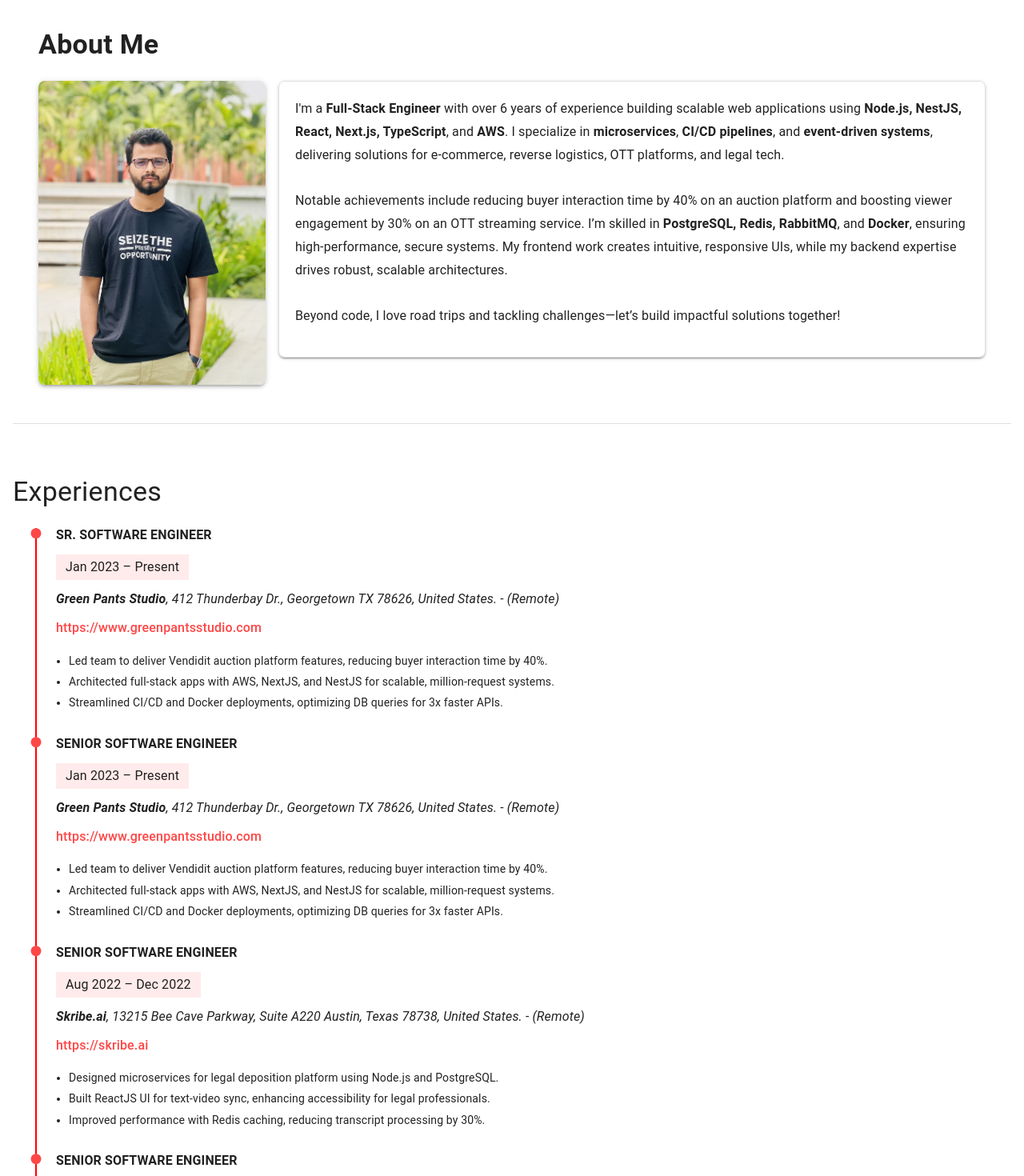
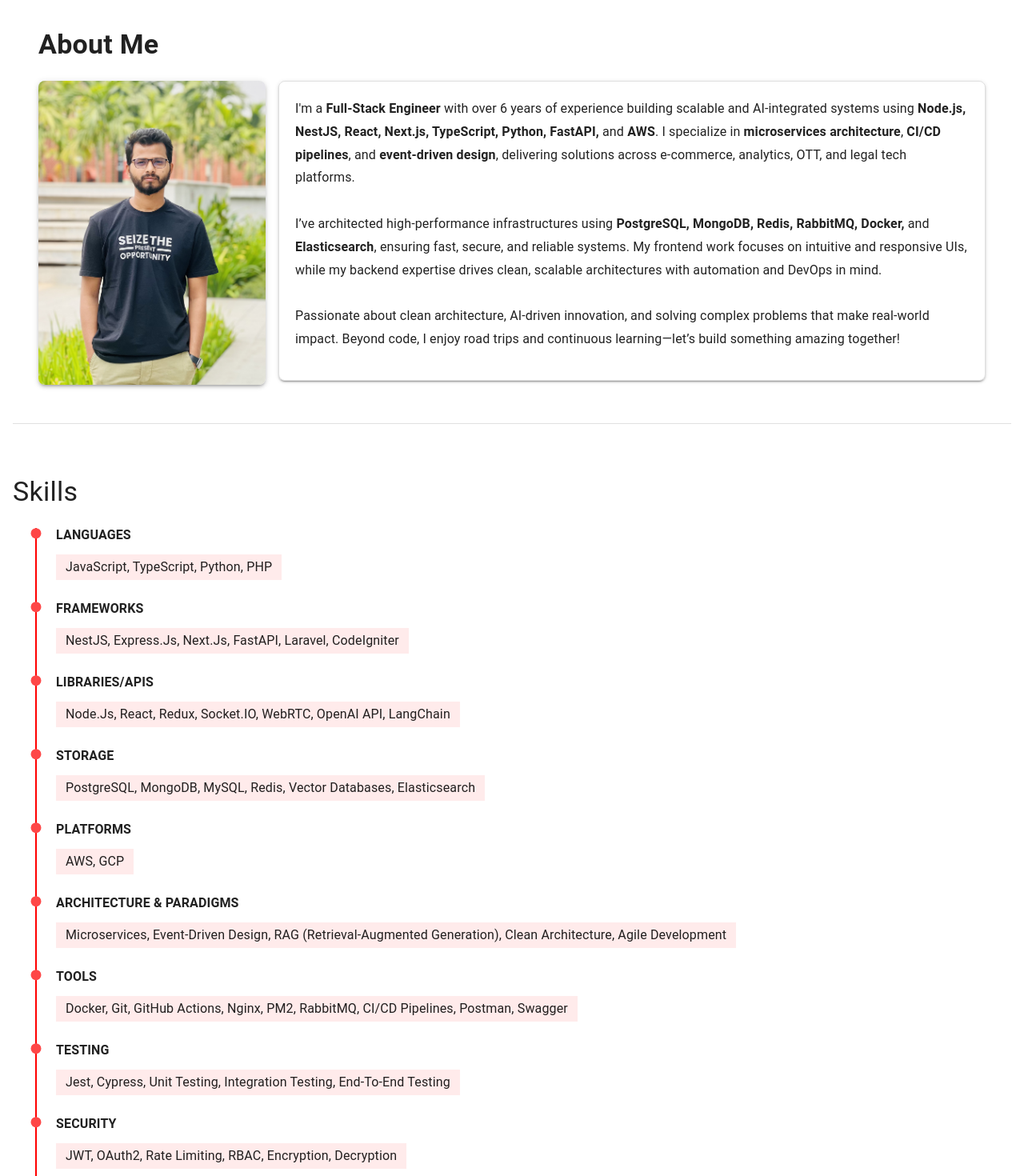
Before and after one commit to naimuddin374/portfolio, a React (Create React App) app: page / in a window 1280 px wide. Shown: the part 640-2110 px from the top of the page at 80% size. Built offline with nearby package versions, Linux system fonts and the light colour scheme.

Commit message:
Update profile

```diff
--- a/src/components/About.jsx
+++ b/src/components/About.jsx
@@ -50,6 +50,34 @@ const About = () => {
           >
             <Typography variant="body1" sx={{ lineHeight: 1.8, mb: 2 }}>
               I'm a <strong>Full-Stack Engineer</strong> with over 6 years of
+              experience building scalable and AI-integrated systems using{" "}
+              <strong>
+                Node.js, NestJS, React, Next.js, TypeScript, Python, FastAPI,
+              </strong>{" "}
+              and <strong>AWS</strong>. I specialize in{" "}
+              <strong>microservices architecture</strong>,{" "}
+              <strong>CI/CD pipelines</strong>, and{" "}
+              <strong>event-driven design</strong>, delivering solutions across
+              e-commerce, analytics, OTT, and legal tech platforms.
+              <br />
+              <br />
+              I’ve architected high-performance infrastructures using{" "}
+              <strong>
+                PostgreSQL, MongoDB, Redis, RabbitMQ, Docker,
+              </strong> and <strong>Elasticsearch</strong>, ensuring fast,
+              secure, and reliable systems. My frontend work focuses on
+              intuitive and responsive UIs, while my backend expertise drives
+              clean, scalable architectures with automation and DevOps in mind.
+              <br />
+              <br />
+              Passionate about clean architecture, AI-driven innovation, and
+              solving complex problems that make real-world impact. Beyond code,
+              I enjoy road trips and continuous learning—let’s build something
+              amazing together!
+            </Typography>
+
+            {/* <Typography variant="body1" sx={{ lineHeight: 1.8, mb: 2 }}>
+              I'm a <strong>Full-Stack Engineer</strong> with over 6 years of
               experience building scalable web applications using{" "}
               <strong>Node.js, NestJS, React, Next.js, TypeScript</strong>, and{" "}
               <strong>AWS</strong>. I specialize in{" "}
@@ -69,7 +97,7 @@ const About = () => {
               <br />
               Beyond code, I love road trips and tackling challenges—let’s build
               impactful solutions together!
-            </Typography>
+            </Typography> */}
           </Box>
         </Grid>
       </Grid>
--- a/src/components/Experience.jsx
+++ b/src/components/Experience.jsx
@@ -16,22 +16,8 @@ const data = [
     ],
   },
   {
-    id: 1,
-    title: "Senior Software Engineer",
-    date: "Jan 2023 – Present",
-    company: "Green Pants Studio",
-    address: "412 Thunderbay Dr., Georgetown TX 78626, United States.",
-    type: "Remote",
-    url: "https://www.greenpantsstudio.com",
-    achievements: [
-      "Led team to deliver Vendidit auction platform features, reducing buyer interaction time by 40%.",
-      "Architected full-stack apps with AWS, NextJS, and NestJS for scalable, million-request systems.",
-      "Streamlined CI/CD and Docker deployments, optimizing DB queries for 3x faster APIs.",
-    ],
-  },
-  {
     id: 2,
-    title: "Senior Software Engineer",
+    title: "Sr. Software Engineer",
     date: "Aug 2022 – Dec 2022",
     company: "Skribe.ai",
     address:
@@ -46,7 +32,7 @@ const data = [
   },
   {
     id: 3,
-    title: "Senior Software Engineer",
+    title: "Software Engineer",
     date: "Aug 2020 – Jul 2022",
     company: "TiCON System Ltd.",
     address:
--- a/src/components/Skill.jsx
+++ b/src/components/Skill.jsx
@@ -4,12 +4,19 @@ const data = [
   {
     id: 1,
     category: "Languages",
-    items: ["JavaScript", "TypeScript", "Python", "PHP", "SQL"],
+    items: ["JavaScript", "TypeScript", "Python", "PHP"],
   },
   {
     id: 2,
     category: "Frameworks",
-    items: ["NestJS", "Express.js", "Next.js", "FastAPI", "Laravel"],
+    items: [
+      "NestJS",
+      "Express.js",
+      "Next.js",
+      "FastAPI",
+      "Laravel",
+      "CodeIgniter",
+    ],
   },
   {
     id: 3,
@@ -17,75 +24,85 @@ const data = [
     items: [
       "Node.js",
       "React",
-      "React Native",
       "Redux",
       "Socket.IO",
       "WebRTC",
-      // "GraphQL",
-      "Axios",
+      "OpenAI API",
+      "LangChain",
     ],
   },
   {
     id: 4,
     category: "Storage",
-    items: ["PostgreSQL", "MongoDB", "MySQL", "Redis", "Firebase"],
+    items: [
+      "PostgreSQL",
+      "MongoDB",
+      "MySQL",
+      "Redis",
+      "Vector Databases",
+      "Elasticsearch",
+    ],
   },
   {
     id: 5,
-    category: "Cloud & DevOps",
-    items: [
-      "AWS (S3, EC2, Lambda, Cognito, Scheduler, RDS)",
-      "Google Cloud Platform (GCP)",
-      "CI/CD (GitHub Actions, GitLab CI, Jenkins)",
-      "Docker",
-      "Kubernetes",
-      "Terraform",
-      "Serverless",
-    ],
+    category: "Platforms",
+    items: ["AWS", "GCP"],
   },
   {
     id: 6,
-    category: "Tools",
+    category: "Architecture & Paradigms",
     items: [
-      "Git",
-      "GitHub",
-      "GitLab",
-      "Bitbucket",
-      "RabbitMQ",
-      "Mongoose",
-      "Nginx",
-      "Postman",
-      "Swagger",
-      "PM2",
-      "Jira",
+      "Microservices",
+      "Event-Driven Design",
+      "RAG (Retrieval-Augmented Generation)",
+      "Clean Architecture",
+      "Agile Development",
     ],
   },
   {
     id: 7,
-    category: "Paradigms",
+    category: "Tools",
     items: [
-      "Agile",
-      "Microservices",
-      "Event-Driven Architecture",
-      "Domain-Driven Design",
+      "Docker",
+      "Git",
+      "GitHub Actions",
+      "Nginx",
+      "PM2",
+      "RabbitMQ",
+      "CI/CD Pipelines",
+      "Postman",
+      "Swagger",
     ],
   },
   {
     id: 8,
     category: "Testing",
-    items: ["Jest", "Cypress"],
+    items: [
+      "Jest",
+      "Cypress",
+      "Unit Testing",
+      "Integration Testing",
+      "End-to-End Testing",
+    ],
   },
   {
     id: 9,
     category: "Security",
-    items: ["JWT", "OAuth2", "Rate Limiting", "RBAC"],
+    items: [
+      "JWT",
+      "OAuth2",
+      "Rate Limiting",
+      "RBAC",
+      "Encryption",
+      "Decryption",
+    ],
   },
   {
     id: 10,
     category: "Languages Spoken",
     items: [
+      "English (Fluent)",
       "Bangla (Native)",
-      "English (Fluent)",
       "Hindi (Fluent)",
       "Urdu (Conversational)",
     ],
--- a/src/pages/HomePage.jsx
+++ b/src/pages/HomePage.jsx
@@ -20,9 +20,9 @@ const HomePage = () => {
         <Divider />
         <About />
         <Divider />
+        <Skill />
+        <Divider />
         <Experience />
-        <Divider />
-        <Skill />
         <Divider />
         <Education />
         <Divider />
```
